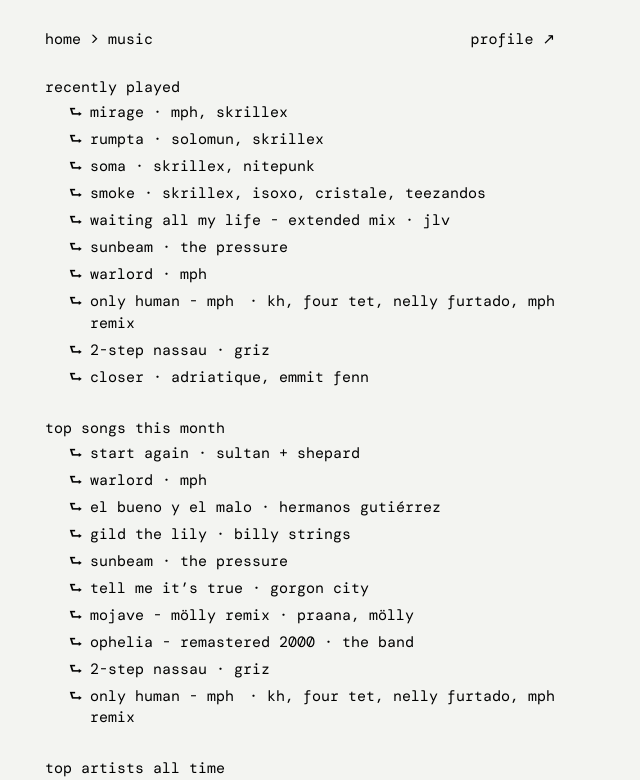
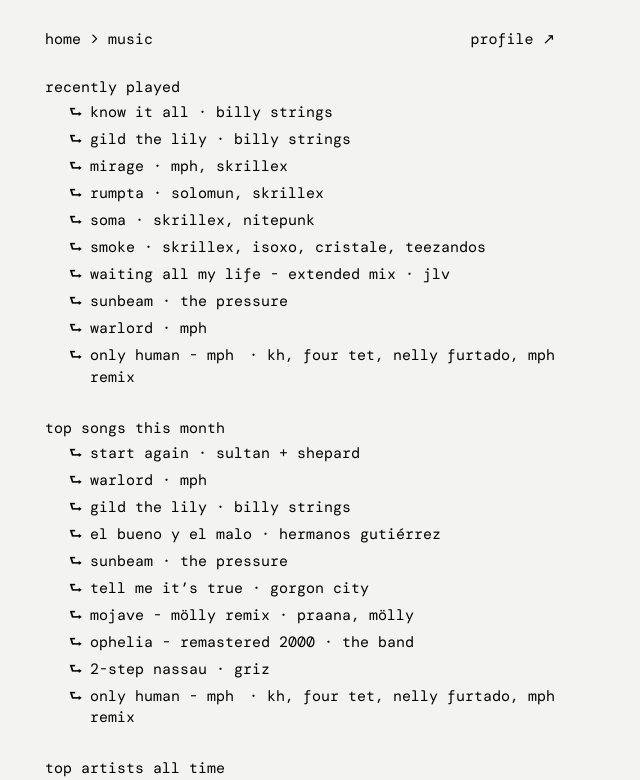
Before and after one commit to seiverlauth/seiverlauth.github.io, a plain HTML site: page music.html in a window 1280 px wide. Shown: the top 780 px of the page, without its empty margins (0-640 px from the left). Drawn offline with Linux system fonts and the light colour scheme.

Commit message:
Update music

```diff
--- a/music.html
+++ b/music.html
@@ -82,6 +82,8 @@
         <main>
             <p class="year">recently played</p>
             <ul class="feed">
+                <li class="bird"><span><a href="https://open.spotify.com/track/687SHqnUp3yGfGiuwgE2WG" target="_blank" rel="noopener">Know It All</a></span><span class="meta"> · Billy Strings</span></li>
+                <li class="bird"><span><a href="https://open.spotify.com/track/181YsWsKwhTmoHYZ4xtiuZ" target="_blank" rel="noopener">Gild the Lily</a></span><span class="meta"> · Billy Strings</span></li>
                 <li class="bird"><span><a href="https://open.spotify.com/track/45Q7gfiscW28MWPY9VvebZ" target="_blank" rel="noopener">Mirage</a></span><span class="meta"> · MPH, Skrillex</span></li>
                 <li class="bird"><span><a href="https://open.spotify.com/track/2Rvi0CiuXzYyYRd3i9wxqM" target="_blank" rel="noopener">Rumpta</a></span><span class="meta"> · Solomun, Skrillex</span></li>
                 <li class="bird"><span><a href="https://open.spotify.com/track/6MVLHfS52hKHzbcLtejCWC" target="_blank" rel="noopener">Soma</a></span><span class="meta"> · Skrillex, Nitepunk</span></li>
@@ -90,15 +92,13 @@
                 <li class="bird"><span><a href="https://open.spotify.com/track/1oKFu1naQxh16g1BgV2nBm" target="_blank" rel="noopener">Sunbeam</a></span><span class="meta"> · The Pressure</span></li>
                 <li class="bird"><span><a href="https://open.spotify.com/track/4WOvLGtZgRTQX3aCx9btnJ" target="_blank" rel="noopener">Warlord</a></span><span class="meta"> · MPH</span></li>
                 <li class="bird"><span><a href="https://open.spotify.com/track/6s0XiiD5NE5MetCoOVY0yM" target="_blank" rel="noopener">Only Human - MPH Remix</a></span><span class="meta"> · KH, Four Tet, Nelly Furtado, MPH</span></li>
-                <li class="bird"><span><a href="https://open.spotify.com/track/6c2gWZLWW0h6GDhHv83XGi" target="_blank" rel="noopener">2-step Nassau</a></span><span class="meta"> · GRiZ</span></li>
-                <li class="bird"><span><a href="https://open.spotify.com/track/7Jnhl4HMucYxZIIxhcE5Zb" target="_blank" rel="noopener">Closer</a></span><span class="meta"> · Adriatique, Emmit Fenn</span></li>
             </ul>
             <p class="year">top songs this month</p>
             <ul class="feed">
                 <li class="bird"><span><a href="https://open.spotify.com/track/4pGVqPQ16iUfwE1kooCdLB" target="_blank" rel="noopener">Start Again</a></span><span class="meta"> · Sultan + Shepard</span></li>
                 <li class="bird"><span><a href="https://open.spotify.com/track/0IS1e8hHl501YQ80XzzuEE" target="_blank" rel="noopener">Warlord</a></span><span class="meta"> · MPH</span></li>
+                <li class="bird"><span><a href="https://open.spotify.com/track/181YsWsKwhTmoHYZ4xtiuZ" target="_blank" rel="noopener">Gild the Lily</a></span><span class="meta"> · Billy Strings</span></li>
                 <li class="bird"><span><a href="https://open.spotify.com/track/07S694jiKDLkJLyBa7pdMn" target="_blank" rel="noopener">El Bueno Y El Malo</a></span><span class="meta"> · Hermanos Gutiérrez</span></li>
-                <li class="bird"><span><a href="https://open.spotify.com/track/181YsWsKwhTmoHYZ4xtiuZ" target="_blank" rel="noopener">Gild the Lily</a></span><span class="meta"> · Billy Strings</span></li>
                 <li class="bird"><span><a href="https://open.spotify.com/track/1oKFu1naQxh16g1BgV2nBm" target="_blank" rel="noopener">Sunbeam</a></span><span class="meta"> · The Pressure</span></li>
                 <li class="bird"><span><a href="https://open.spotify.com/track/6SeM0zpB4jqfB3z7notUGE" target="_blank" rel="noopener">Tell Me It’s True</a></span><span class="meta"> · Gorgon City</span></li>
                 <li class="bird"><span><a href="https://open.spotify.com/track/5Qoanw3NdKzwNJBSAODRNd" target="_blank" rel="noopener">Mojave - mölly Remix</a></span><span class="meta"> · PRAANA, mölly</span></li>
```
